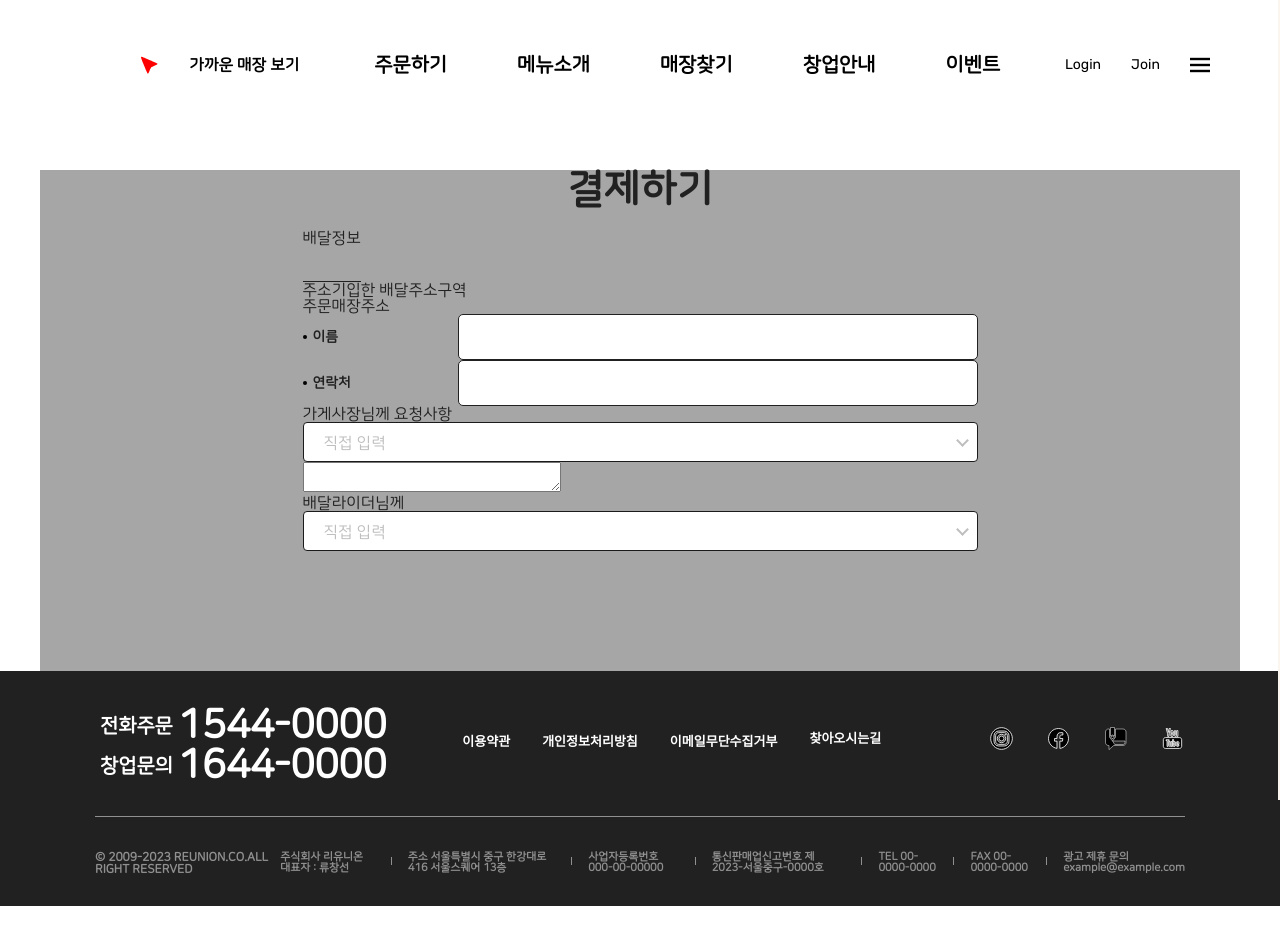
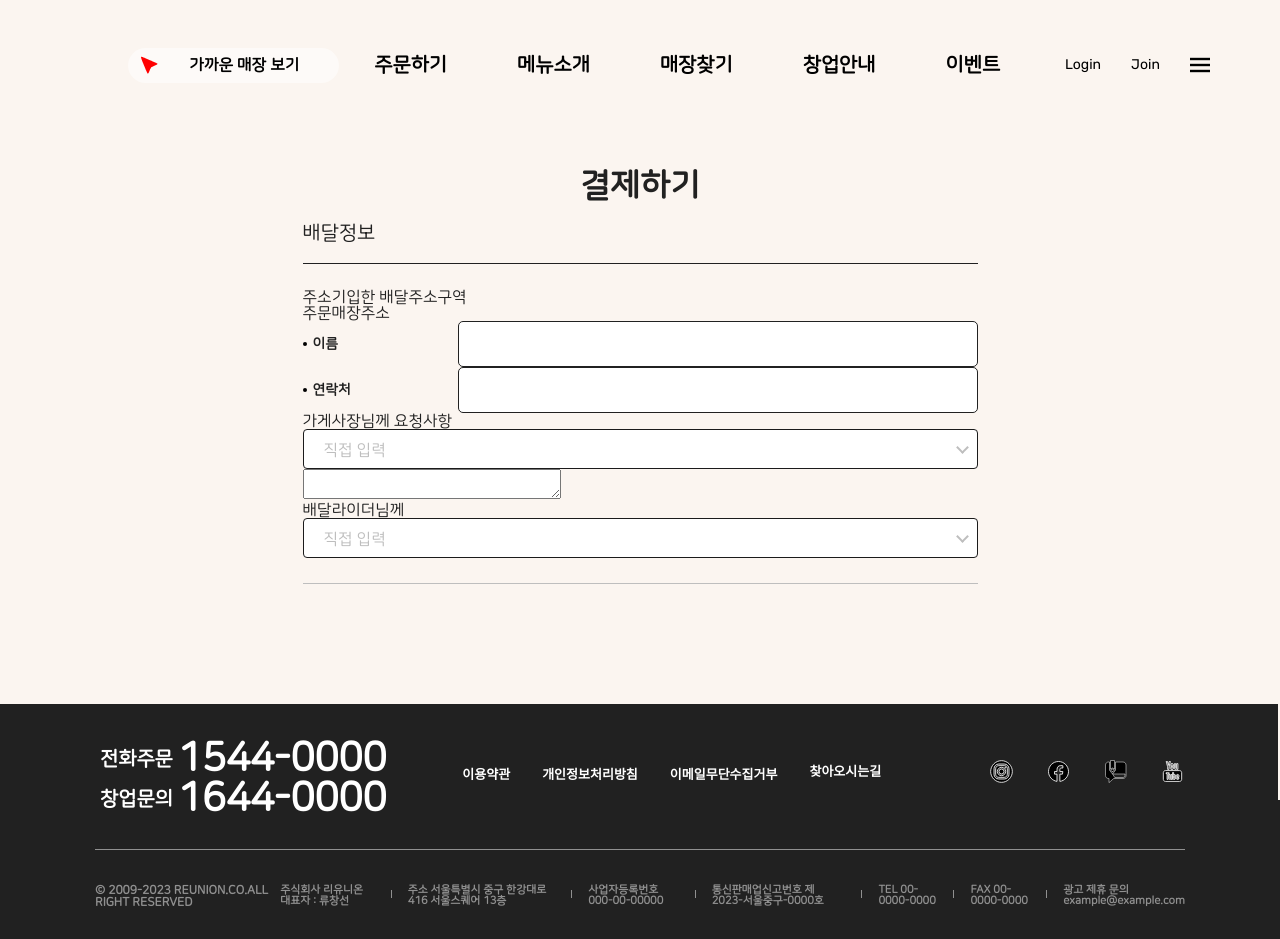
Before and after one commit to ryushin01/goobne, a React (Vite) app: page /goobne/order in a window 1280 px wide. Before the commit the page ends 906 px from the top, so only its background shows below. Built offline with nearby package versions, Linux system fonts and the light colour scheme.

Commit message:
:construction: master 브랜치 이동으로 인한 커밋

```diff
--- a/src/pages/Order.jsx
+++ b/src/pages/Order.jsx
@@ -56,12 +56,12 @@ const OrderContainer = styled.main`
   width: 100%;
   height: 100%;
   padding-top: 170px;
+  background-color: #fbf5f0;
 `;
 
 const OrderContentWrap = styled.div`
   width: 1200px;
   margin: 0 auto;
-  background-color: #a6a6a6;
 `;
 
 const OrderTitle = styled.div`
@@ -70,7 +70,7 @@ const OrderTitle = styled.div`
   margin-bottom: 20px;
 
   & > span {
-    font-size: 40px;
+    font-size: 33px;
     font-weight: 800;
   }
 `;
@@ -79,10 +79,16 @@ const DeliveryInfo = styled.fieldset`
   padding-bottom: 120px;
   margin: 0 auto;
   width: 675px;
+
+  & > ul {
+    padding: 25px 0;
+    border-bottom: 1px solid #bebebe;
+  }
 `;
 
 const DeliveryInfoTitle = styled.legend`
-  display: block;
-  padding-bottom: 35px;
+  width: 100%;
+  font-size: 20px;
+  padding-bottom: 20px;
   border-bottom: 1px solid #212121;
 `;
```
